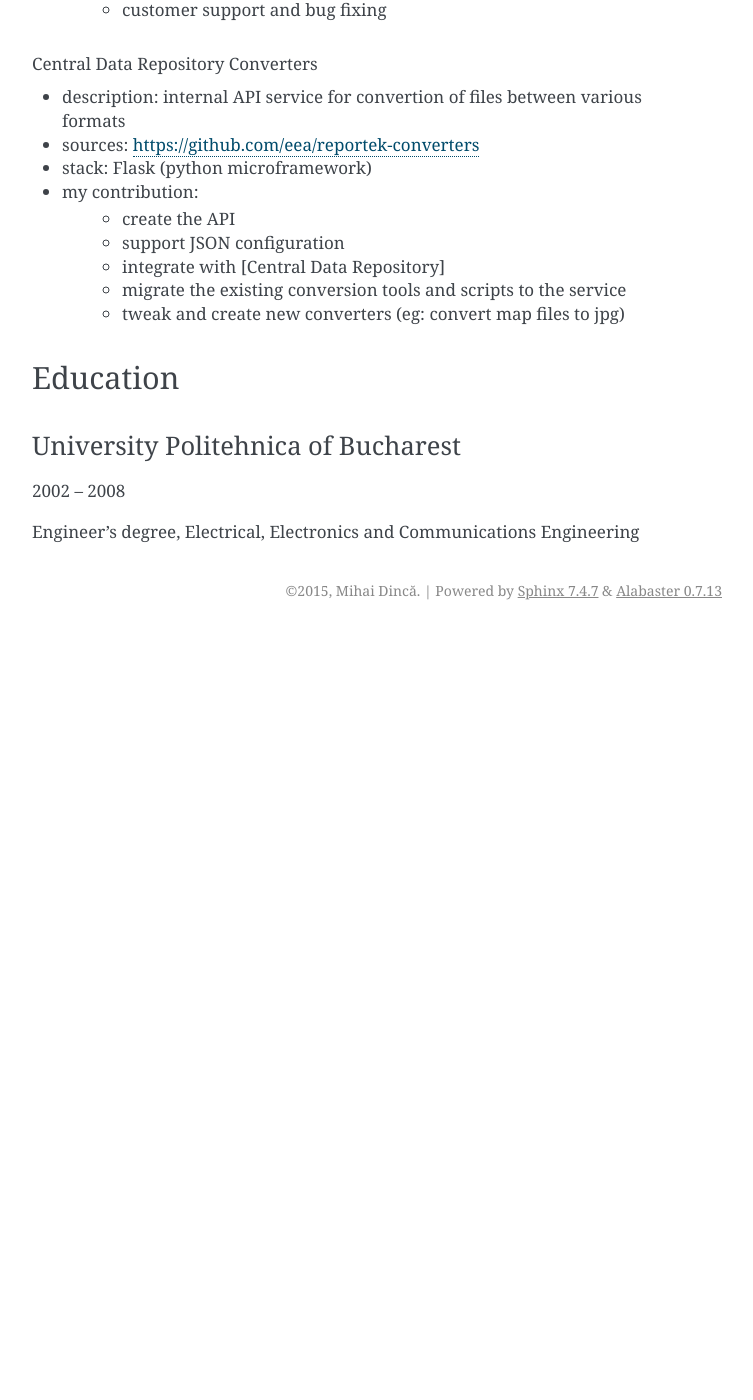
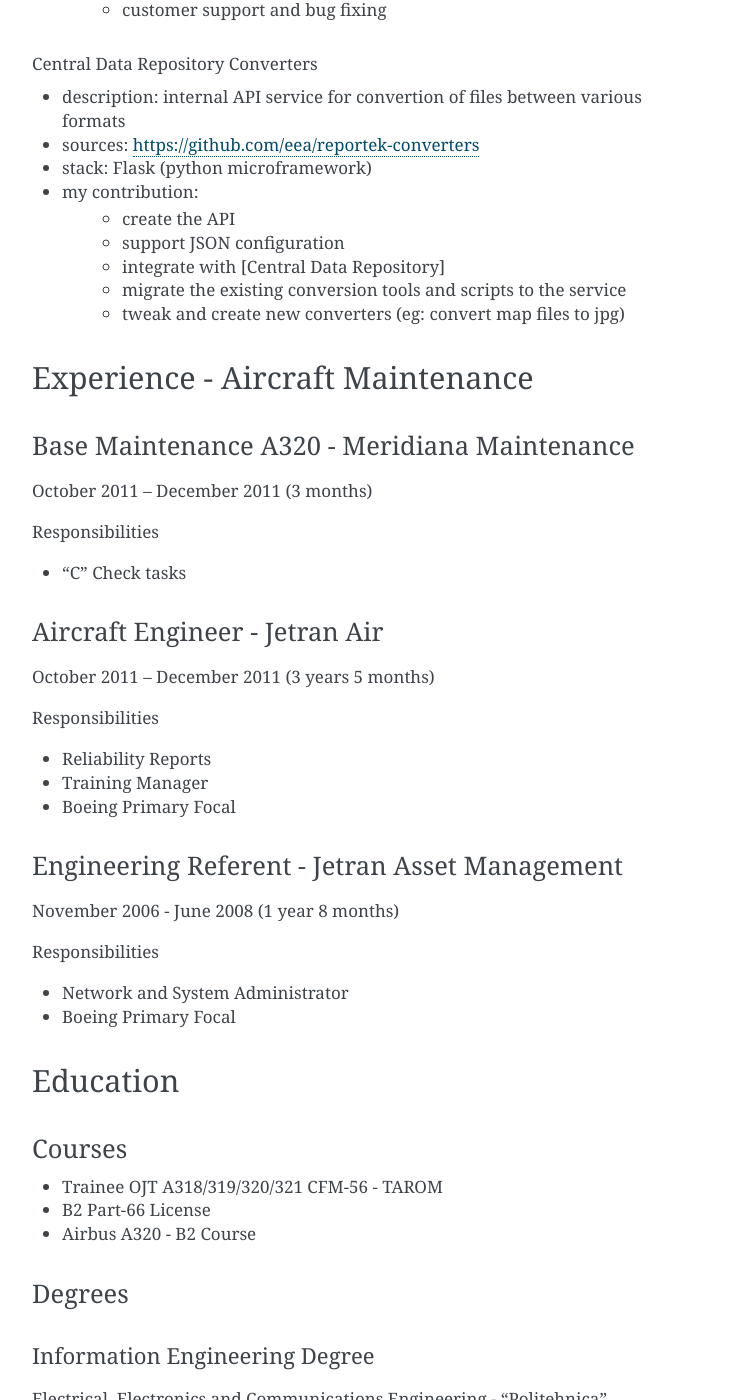
Before and after one commit to dincamihai/dincamihai.github.io, a Sphinx documentation site: the page built from source/index.rst, in a window 1280 px wide and 1400 px high, scrolled down 2393 px. Shown: the whole window, without its empty margins (388-1141 px from the left). Built offline with Sphinx 7.4.7, drawn with Linux system fonts in a browser that asks for light colours; before the commit the page ends 3023 px from its top, so only the background shows below that; some of the changed text lies outside the part shown.

Commit message:
update resume experience

```diff
--- a/source/index.rst
+++ b/source/index.rst
@@ -112,11 +112,61 @@
     * migrate the existing conversion tools and scripts to the service
     * tweak and create new converters (eg: convert map files to jpg)
 
+Experience - Aircraft Maintenance
+---------------------------------
+
+Base Maintenance A320 - Meridiana Maintenance
+^^^^^^^^^^^^^^^^^^^^^^^^^^^^^^^^^^^^^^^^^^^^^
+October 2011 – December 2011 (3 months)
+
+Responsibilities
+
+* "C" Check tasks
+
+Aircraft Engineer - Jetran Air
+^^^^^^^^^^^^^^^^^^^^^^^^^^^^^^
+October 2011 – December 2011 (3 years 5 months)
+
+Responsibilities
+
+* Reliability Reports
+* Training Manager
+* Boeing Primary Focal
+
+Engineering Referent - Jetran Asset Management
+^^^^^^^^^^^^^^^^^^^^^^^^^^^^^^^^^^^^^^^^^^^^^^
+November 2006 - June 2008 (1 year 8 months)
+
+Responsibilities
+
+* Network and System Administrator
+* Boeing Primary Focal
+
+
 Education
 ---------
 
-University Politehnica of Bucharest
-^^^^^^^^^^^^^^^^^^^^^^^^^^^^^^^^^^^
+Courses
+^^^^^^^
+
+* Trainee OJT A318/319/320/321 CFM-56 - TAROM
+* B2 Part-66 License
+* Airbus A320 - B2 Course
+
+Degrees
+^^^^^^^
+
+Information Engineering Degree
+""""""""""""""""""""""""""""""
+Electrical, Electronics and Communications Engineering - "Politehnica" University of Bucharest
 2002 – 2008
 
-Engineer's degree, Electrical, Electronics and Communications Engineering
+
+Aid Programmer - Level 2
+""""""""""""""""""""""""
+"I.L. Caragiale" College of Bucharest
+1998 - 2002
+
+* Informatics (Pascal, SQL)
+* Mathematics
+* Physics
```
Also changed, not shown: other parts of source/index.rst (+2 -2 lines).
